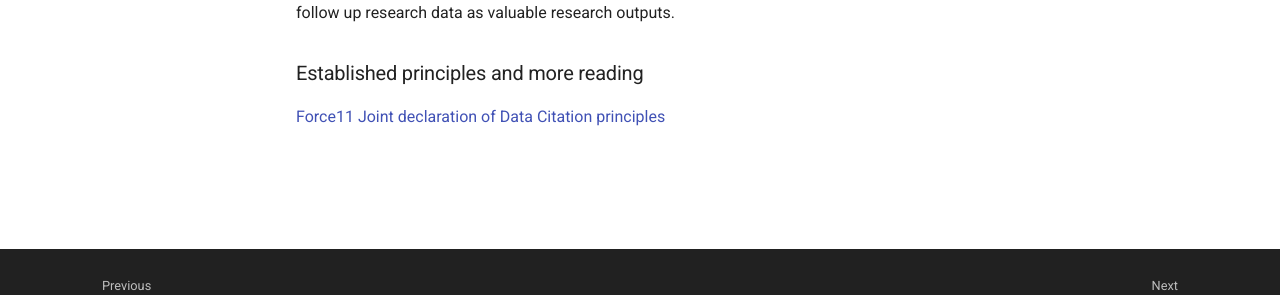
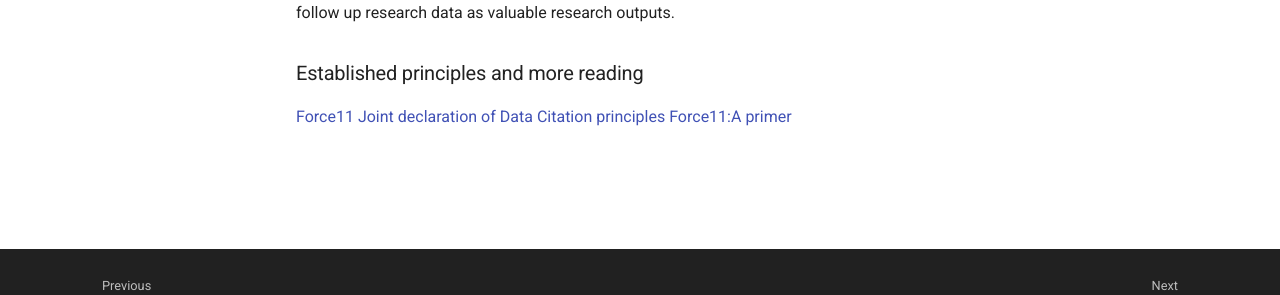
Before and after one commit to snd-sweden/making-data-findable, an MkDocs documentation site: the page built from docs/researchers/core-cite.md, in a window 1280 px wide. Shown: the part 495-790 px from the top of the page. Built offline with MkDocs 1.6.1 and Material for MkDocs 9.7.7, drawn with Linux system fonts in a browser that asks for light colours; comment, search, counter and statistics services are not loaded.

Commit message:
Update core-cite.md
2nd link

```diff
--- a/docs/researchers/core-cite.md
+++ b/docs/researchers/core-cite.md
@@ -8,3 +8,4 @@ When data publications are not cited as formal references, they are often exclud
 
 ### Established principles and more reading
 [Force11 Joint declaration of Data Citation principles](https://doi.org/10.25490/a97f-egyk)
+[Force11:A primer](https://force11.github.io/data-citation-primer/authors/)
```
